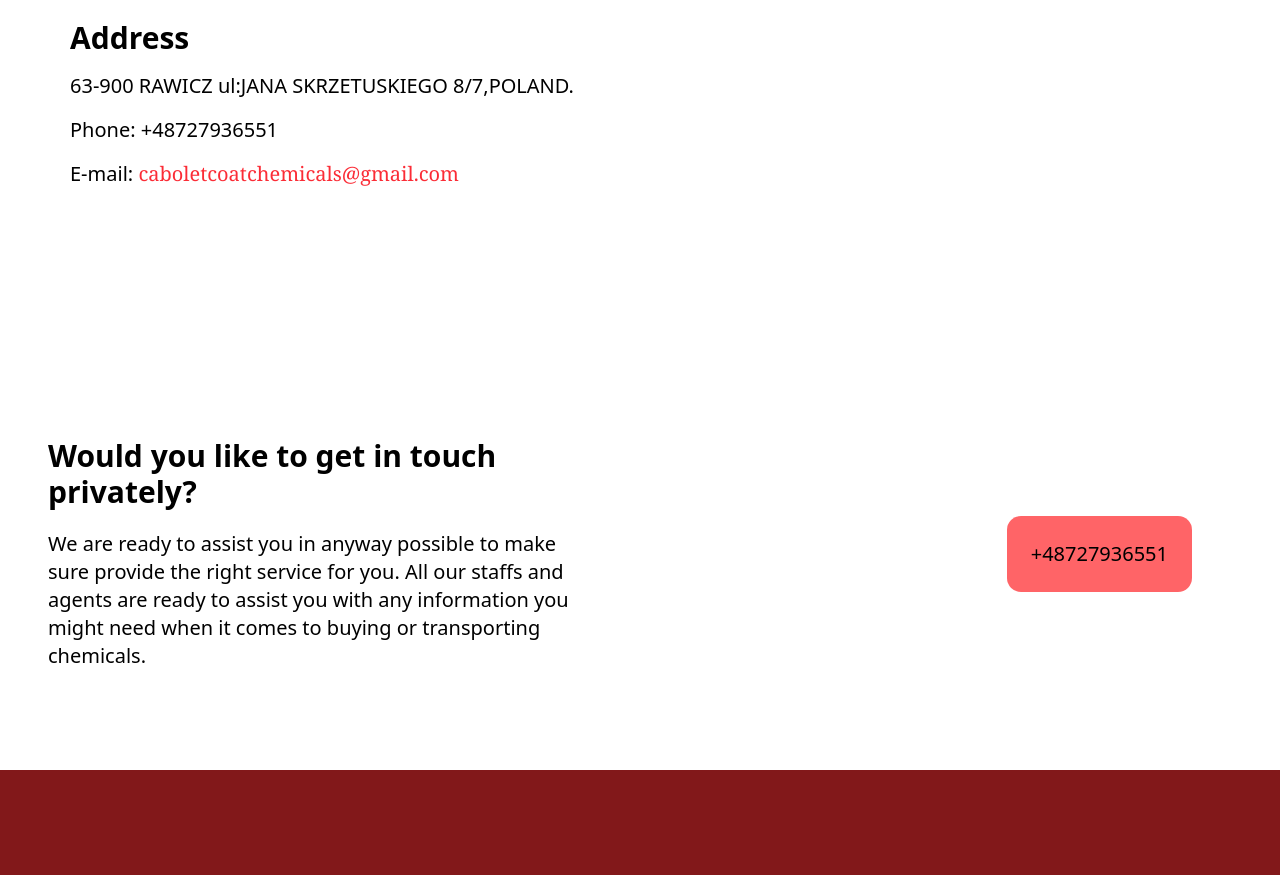
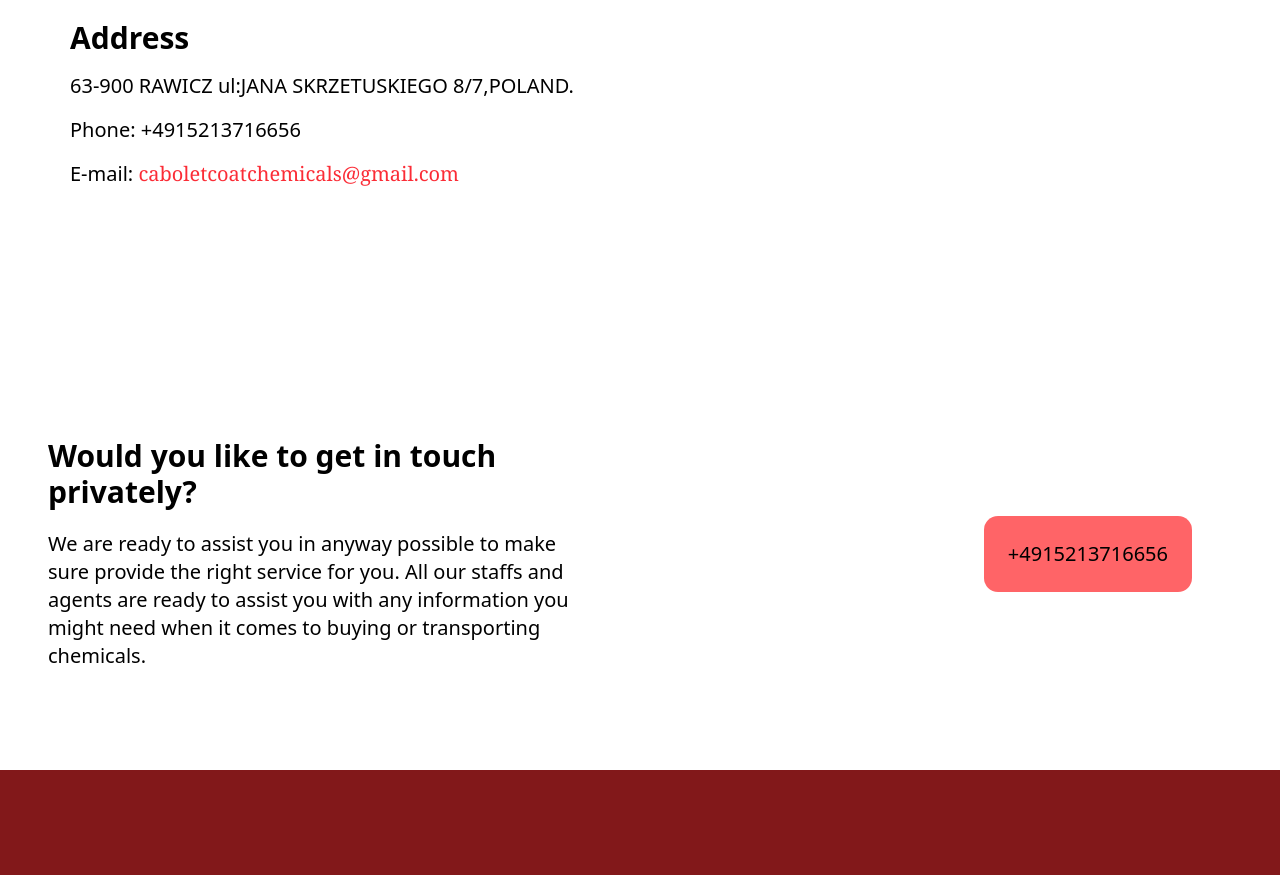
Before and after one commit to onclereg/caboletstore, a Next.js app: page /Contact in a window 1280 px wide. Shown: the part 994-1869 px from the top of the page. Built offline with nearby package versions, Linux system fonts and the light colour scheme.

Commit message:
number correction

```diff
--- a/app/Contact/page.tsx
+++ b/app/Contact/page.tsx
@@ -15,7 +15,7 @@ const Contact = () => {
             <h1 className='text-3xl md:text-5xl font-semibold'>Contact Us</h1>
             <p  className='text-2xl md:text-3xl font-semibold'>Address</p>
             <p>63-900 RAWICZ ul:JANA SKRZETUSKIEGO 8/7,POLAND.</p>
-            <p>Phone: +48727936551
+            <p>Phone: +4915213716656
             </p>
             <p>E-mail: <span className='text-red-500 font-serif'>caboletcoatchemicals@gmail.com</span>
             </p>
@@ -27,7 +27,7 @@ const Contact = () => {
                 <p>We are ready to assist you in anyway possible to make sure provide the right service for you. All our staffs and agents are ready to assist you with any information you might need when it comes to buying or transporting chemicals.</p>
             </div>
             <div className='flex justify-end items-center pr-10'>
-                <button className='bg-red-400 hover:bg-red-800 p-6 my-6 rounded-xl'>+48727936551</button>
+                <button className='bg-red-400 hover:bg-red-800 p-6 my-6 rounded-xl'>+4915213716656</button>
             </div>
         </div>
     </div>
```
